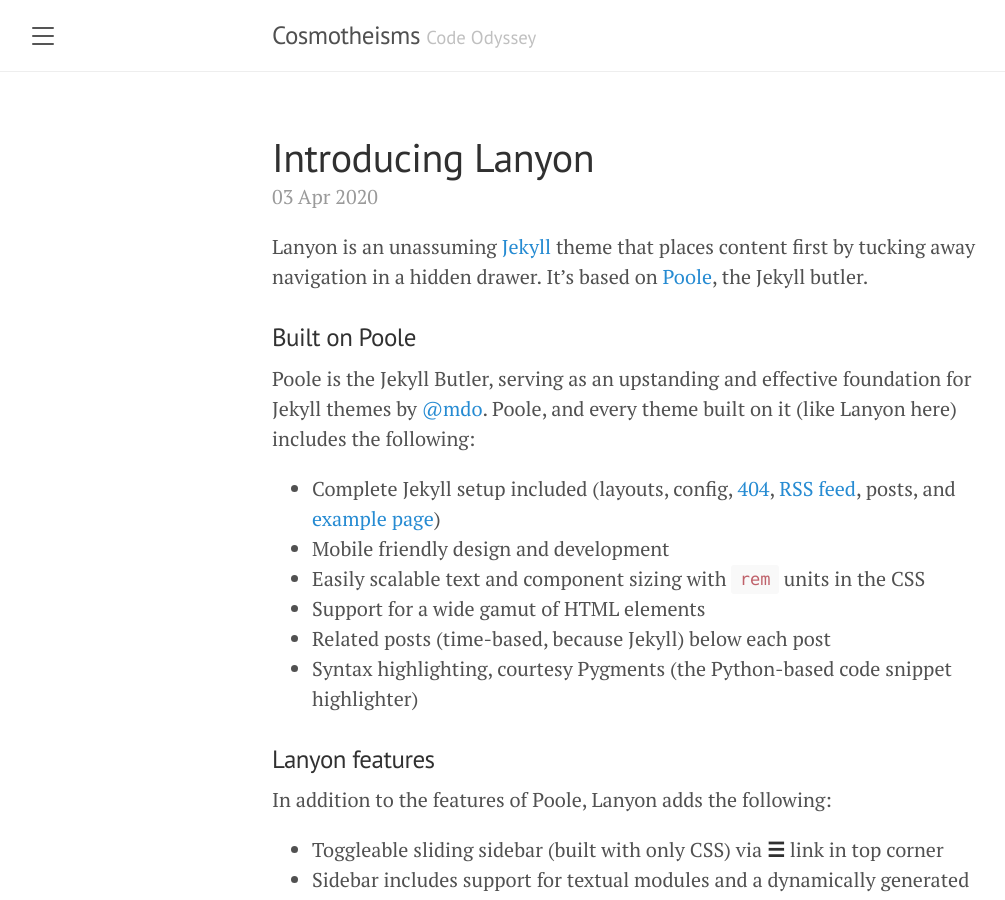
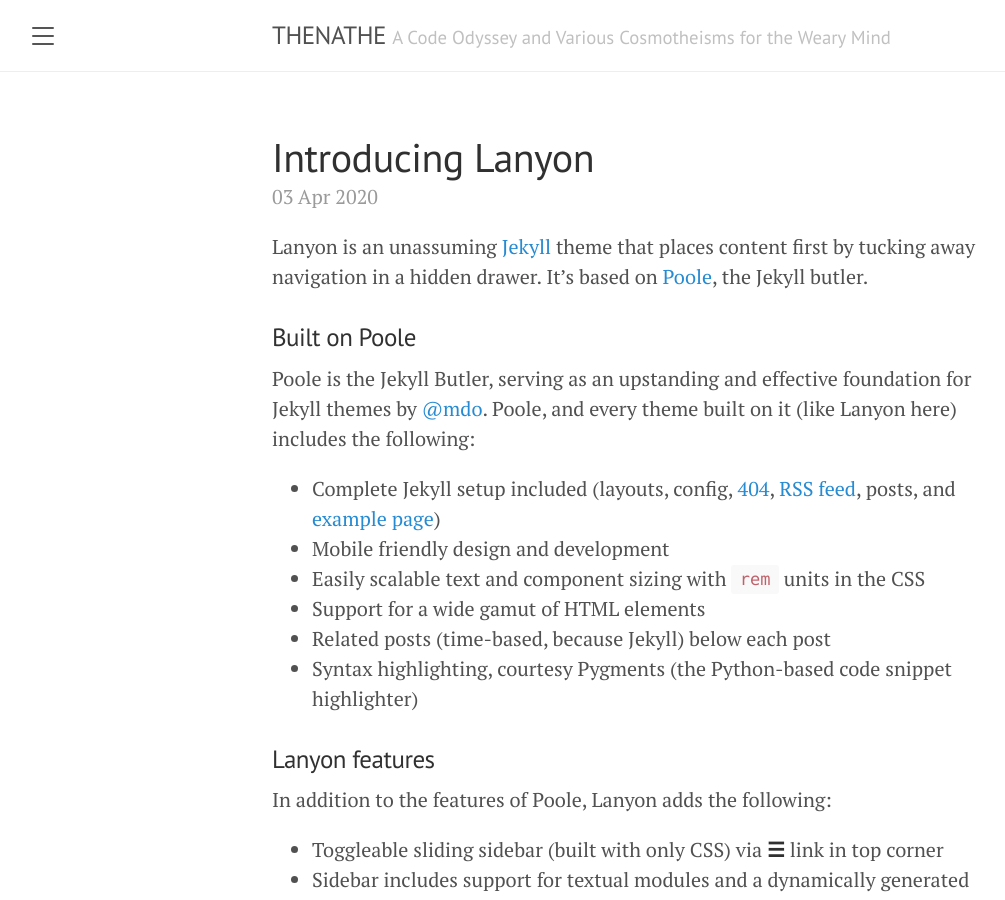
Before and after one commit to THENATHE/THENATHE.github.io, a Jekyll site: the page built from index.html, in a window 1280 px wide and 900 px high. Shown: the whole window, without its empty margins (8-1013 px from the left). Built offline with Jekyll 4.4.1, drawn with Linux system fonts in a browser that asks for light colours; the list of posts is cut into pages by our own code.

Commit message:
Update _config.yml

```diff
--- a/_config.yml
+++ b/_config.yml
@@ -1,6 +1,6 @@
 # Setup
-title:               Cosmotheisms
-tagline:             'Code Odyssey'
+title:               THENATHE
+tagline:             'A Code Odyssey and Various Cosmotheisms for the Weary Mind'
 description:         'Below are some helpful links to my code stuff'
 url:                 https://thenathe.github.io
 baseurl:             ''
```
